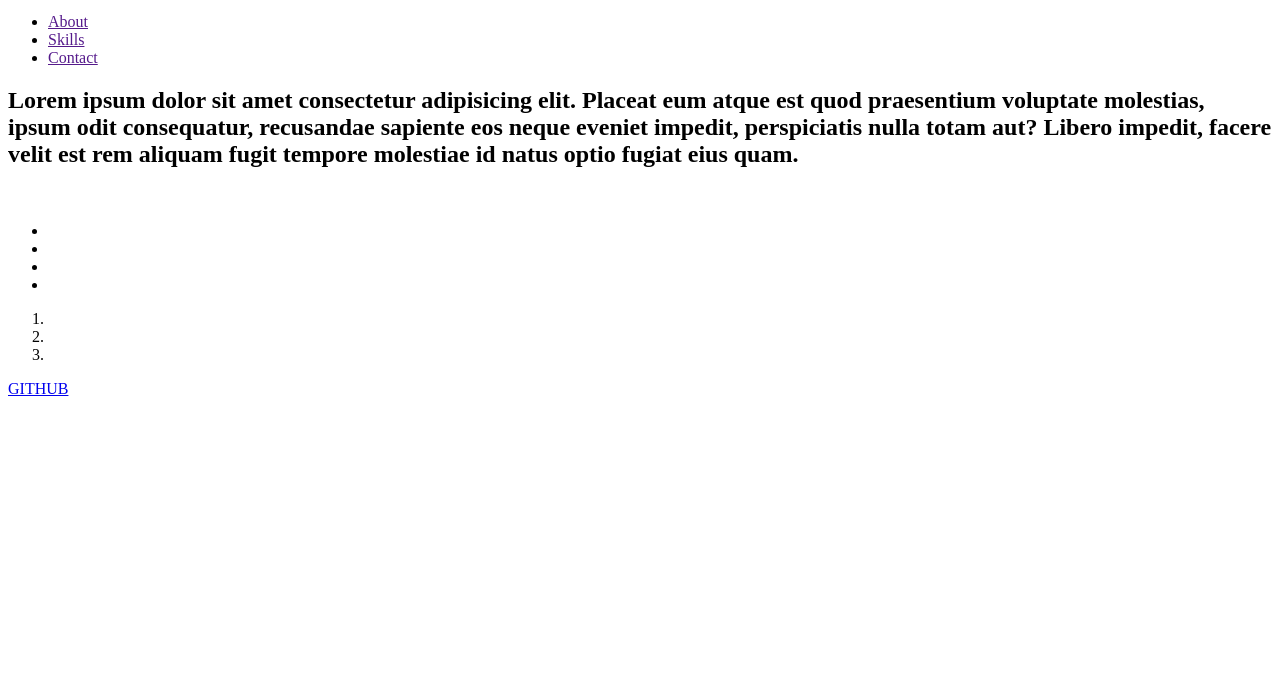
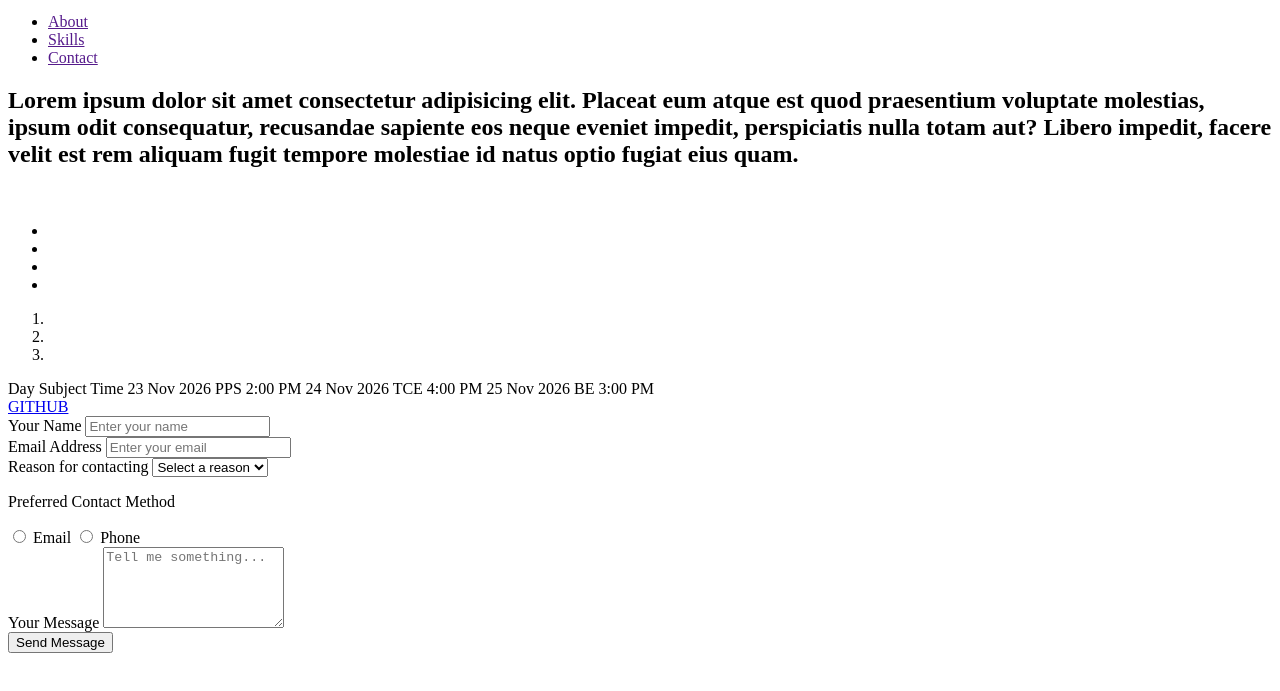
Before and after one commit to anishkasinghal/html-practice-anishka, a plain HTML site: page index.html in a window 1280 px wide. Shown: the part 101-792 px from the top of the page. Drawn offline with Linux system fonts and the light colour scheme.

Commit message:
Table and Form Added.

```diff
--- a/index.html
+++ b/index.html
@@ -17,11 +17,11 @@
       <li class="link-list"><a href="" class="links" id="contacts">Contact</a></li>
     </ul>
   </nav>
-  <main class="body">
+  <main class="body" id="about">
     <h2>Lorem ipsum dolor sit amet consectetur adipisicing elit. Placeat eum atque est quod praesentium voluptate molestias, ipsum odit consequatur, recusandae sapiente eos neque eveniet impedit, perspiciatis nulla totam aut? Libero impedit, facere velit est rem aliquam fugit tempore molestiae id natus optio fugiat eius quam.</h2>
     <img src="" alt="">
   </main>
-  <section class="section">
+  <section class="skills" id="skills">
     <ul class="skills">
       <li class="skill-name"></li>
       <li class="skill-name"></li>
@@ -34,8 +34,96 @@
       <li class="goal-name"></li>
     </ol>
   </section>
-  <footer class="footer">
-    <a href="https://github.com/anishkasinghal">GITHUB</a>
+  <section class="timetable">
+    <tr>
+      <tr>
+        <th>Day</th>
+        <th>Subject</th>
+        <th>Time</th>
+      </tr>
+      <tr>
+        <td>23 Nov 2026</td>
+        <td>PPS</td>
+        <td>2:00 PM</td>
+      </tr>
+      <tr>
+        <td>24 Nov 2026</td>
+        <td>TCE</td>
+        <td>4:00 PM</td>
+      </tr>
+      <tr>
+        <td>25 Nov 2026</td>
+        <td>BE</td>
+        <td>3:00 PM</td>
+      </tr>
+    </tr>
+  </section>
+  <footer class="footer" id="contacts">
+    <a href="https://github.com/anishkasinghal" target="_blank">GITHUB</a>
+
+<form class="contact-form">
+    <!-- Name -->
+    <div class="form-group">
+        <label for="name">Your Name</label>
+        <input
+            type="text"
+            id="name"
+            name="name"
+            placeholder="Enter your name"
+            required
+            minlength="3"
+            maxlength="50"
+        >
+    </div>
+    <!-- Email -->
+    <div class="form-group">
+        <label for="email">Email Address</label>
+        <input
+            type="email"
+            id="email"
+            name="email"
+            placeholder="Enter your email"
+            required
+        >
+    </div>
+    <!-- Dropdown -->
+    <div class="form-group">
+        <label for="reason">Reason for contacting</label>
+        <select id="reason" name="reason" required>
+            <option value="" disabled selected>Select a reason</option>
+            <option value="collaboration">Collaboration</option>
+            <option value="project">Project Enquiry</option>
+            <option value="freelance">Freelance Work</option>
+            <option value="other">Other</option>
+        </select>
+    </div>
+    <!-- Radio Buttons -->
+    <div class="form-group">
+        <p>Preferred Contact Method</p>
+        <label>
+            <input type="radio" name="contact-method" value="email" required>
+            Email
+        </label>
+        <label>
+            <input type="radio" name="contact-method" value="phone">
+            Phone
+        </label>
+    </div>
+    <!-- Message -->
+    <div class="form-group">
+        <label for="message">Your Message</label>
+        <textarea
+            id="message"
+            name="message"
+            placeholder="Tell me something..."
+            rows="5"
+            required
+            minlength="10"
+            maxlength="500"
+        ></textarea>
+    </div>
+    <button type="submit">Send Message</button>
+</form>
   </footer>
 </body>
 </html>
```
